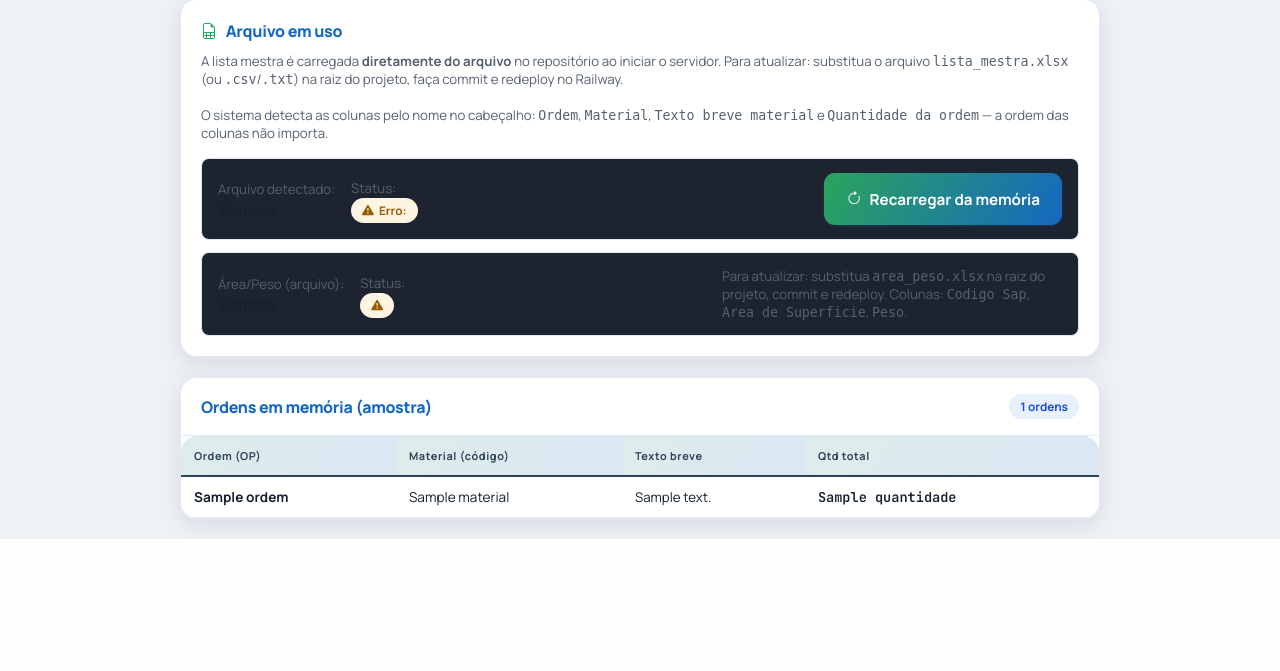
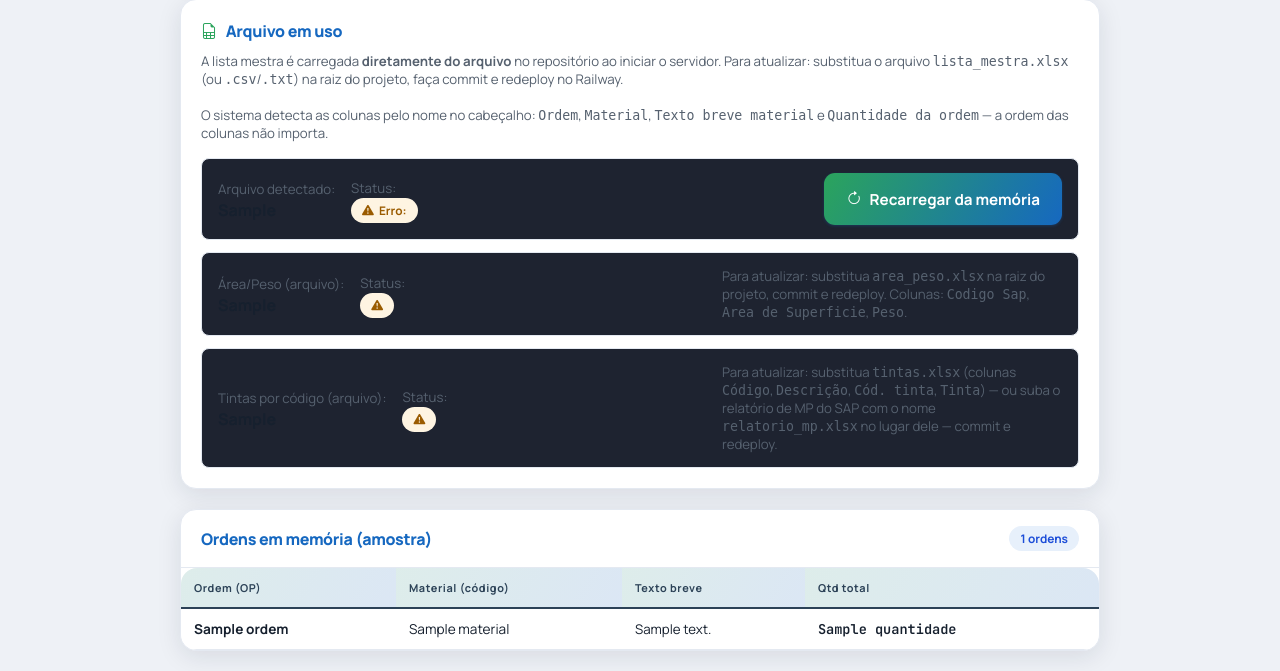
Before and after one commit to engenhariadecio/CONTROLEPREBANHOEBANHO, a Flask app: template templates/mestre.html in a window 1280 px wide. Shown: the part 476-1147 px from the top of the page. Before the commit the page ends 1015 px from the top, so only its background shows below. Run offline with Flask 3, Linux system fonts and the light colour scheme; the template is opened without the code that fills it: most values are stand-ins (such as "Sample title", 1, 10 or a date in 2020).

Commit message:
Add files via upload

```diff
--- a/app.py
+++ b/app.py
@@ -216,6 +216,183 @@ def _area_peso_do_codigo(material):
     if d:
         return d['area_m2'], d['peso_kg']
     return 0.0, 0.0
+
+
+# ── Tinta por código da peça (relatório de MP / estrutura do SAP) ───────────
+# Aceita DOIS formatos, detectados pelo cabeçalho:
+#   1) tabela simples: Código | Descrição | Cód. tinta | Tinta
+#   2) o próprio relatório de MP exportado do SAP (estrutura multinível, com as
+#      colunas "Nível", "Material" e "Texto breve material"): a tinta de uma peça
+#      é o componente TINTA logo abaixo dela na estrutura.
+_tinta_por_codigo = {}
+_tinta_status = {'carregada': False, 'total': 0, 'erro': None}
+TINTA_ARQUIVOS = ['tintas.xlsx', 'tintas.csv', 'relatorio_mp.xlsx', 'relatorio_mp.csv']
+_PREFIXOS_TINTA = ('TINTA', 'VERNIZ', 'PRIMER')
+
+
+def _achar_arquivo_tintas():
+    base = os.path.dirname(os.path.abspath(__file__))
+    for nome in TINTA_ARQUIVOS:
+        caminho = os.path.join(base, nome)
+        if os.path.isfile(caminho):
+            return caminho
+    return None
+
+
+def _eh_tinta(descricao):
+    return str(descricao or '').strip().upper().startswith(_PREFIXOS_TINTA)
+
+
+def _tintas_da_estrutura(linhas, i_niv, i_mat, i_txt):
+    """Relatório de MP multinível -> {código: [(cód. tinta, tinta), ...]}."""
+    pilha, filhos, direta = {}, {}, {}
+    for row in linhas:
+        try:
+            niv = int(float(row[i_niv]))
+        except (ValueError, TypeError, IndexError):
+            continue
+        mat = _norm_str(row[i_mat]) if i_mat < len(row) else ''
+        if not mat:
+            continue
+        txt = str(row[i_txt] or '').strip() if i_txt < len(row) else ''
+        pilha[niv] = mat
+        if niv <= 0:
+            continue
+        pai = pilha.get(niv - 1)
+        if not pai:
+            continue
+        if _eh_tinta(txt):
+            lst = direta.setdefault(pai, [])
+            if (mat, txt) not in lst:
+                lst.append((mat, txt))
+        else:
+            fs = filhos.setdefault(pai, [])
+            if mat not in fs:
+                fs.append(mat)
+    mapa = {k: list(v) for k, v in direta.items()}
+    # peça sem tinta própria (ex.: pré-montagem): herda a da peça pintada que a compõe
+    for cod in list(filhos.keys()):
+        if cod in mapa:
+            continue
+        nivel, vistos, achadas = list(filhos.get(cod, [])), {cod}, []
+        for _prof in range(3):
+            prox = []
+            for f in nivel:
+                if f in vistos:
+                    continue
+                vistos.add(f)
+                for t in direta.get(f, []):
+                    if t not in achadas:
+                        achadas.append(t)
+                prox.extend(filhos.get(f, []))
+            if achadas or not prox:
+                break
+            nivel = prox
+        if achadas:
+            mapa[cod] = achadas
+    return mapa
+
+
+def carregar_tintas():
+    """Carrega o de-para código da peça -> tinta."""
+    global _tinta_por_codigo, _tinta_status
+    caminho = _achar_arquivo_tintas()
+    if not caminho:
+        _tinta_status = {'carregada': False, 'total': 0, 'erro': 'Arquivo tintas.xlsx não encontrado.'}
+        print('[tintas] AVISO: nenhum arquivo encontrado.')
+        return
+    try:
+        nome = caminho.lower()
+        if nome.endswith('.csv') or nome.endswith('.txt'):
+            with open(caminho, encoding='utf-8-sig', errors='replace') as f:
+                raw = f.read()
+            sep = '\t' if raw.count('\t') > raw.count(';') and raw.count('\t') > raw.count(',') \
+                else (';' if raw.count(';') > raw.count(',') else ',')
+            linhas = list(csv.reader(io.StringIO(raw), delimiter=sep))
+        else:
+            from openpyxl import load_workbook as _lw
+            wb = _lw(caminho, read_only=True, data_only=True)
+            linhas = [list(r) for r in wb.active.iter_rows(values_only=True)]
+            wb.close()
+
+        def norm(x):
+            return str(x).strip().lower() if x is not None else ''
+        cab, inicio = [], 0
+        for i, row in enumerate(linhas[:10]):
+            nomes = [norm(c) for c in (row or [])]
+            if any(n in ('material', 'código', 'codigo', 'cód. peça', 'codigo sap', 'código sap')
+                   for n in nomes):
+                cab, inicio = nomes, i + 1
+                break
+
+        def col(*alvos):
+            for a in alvos:
+                for j, n in enumerate(cab):
+                    if n == a:
+                        return j
+            return None
+        i_niv = col('nível', 'nivel')
+        i_mat = col('material')
+        i_txt = col('texto breve material')
+        if i_niv is not None and i_mat is not None and i_txt is not None:
+            mapa = _tintas_da_estrutura(linhas[inicio:], i_niv, i_mat, i_txt)
+            formato = 'relatório de MP'
+        else:
+            i_cod = col('código', 'codigo', 'cód. peça', 'codigo sap', 'código sap', 'material')
+            i_tc = col('cód. tinta', 'cod. tinta', 'código tinta', 'codigo tinta')
+            i_tn = col('tinta')
+            if i_cod is None or i_tn is None:
+                i_cod, i_tc, i_tn, inicio = 0, 2, 3, 1      # ordem padrão do arquivo
+            mapa = {}
+            for row in linhas[inicio:]:
+                if not row or i_cod >= len(row):
+                    continue
+                cod = _norm_str(row[i_cod])
+                tn = str(row[i_tn] or '').strip() if i_tn < len(row) else ''
+                tc = _norm_str(row[i_tc]) if i_tc is not None and i_tc < len(row) else ''
+                if not cod or not (tn or tc):
+                    continue
+                lst = mapa.setdefault(cod, [])
+                if (tc, tn) not in lst:
+                    lst.append((tc, tn))
+            formato = 'tabela'
+        # também responde ao código digitado sem os zeros à esquerda
+        for cod in list(mapa.keys()):
+            alt = cod.lstrip('0')
+            if alt and alt not in mapa:
+                mapa[alt] = mapa[cod]
+        _tinta_por_codigo = mapa
+        _tinta_status = {'carregada': True, 'total': len(mapa), 'erro': None}
+        print(f'[tintas] Carregada: {len(mapa)} códigos de "{os.path.basename(caminho)}" ({formato}).')
+    except Exception as e:
+        _tinta_status = {'carregada': False, 'total': 0, 'erro': str(e)}
+        print(f'[tintas] ERRO ao carregar: {e}')
+
+
+def _tinta_do_codigo(material):
+    """(cód. tinta, tinta) da peça — ('', '') se o código não tem tinta cadastrada.
+    Peça com mais de uma tinta na estrutura devolve todas, separadas por ' / '."""
+    cod = _norm_str(material)
+    if not cod:
+        return '', ''
+    lst = _tinta_por_codigo.get(cod) or _tinta_por_codigo.get(cod.lstrip('0'))
+    if not lst:
+        return '', ''
+    return (' / '.join(t[0] for t in lst if t[0]), ' / '.join(t[1] for t in lst if t[1]))
+
+
+def _itens_com_tinta(itens):
+    """Carimba a tinta em cada item (sempre a partir do código — nunca do que
+    ficou gravado) e devolve o resumo das tintas do cesto/lote."""
+    resumo = []
+    for it in itens or []:
+        tc, tn = _tinta_do_codigo(it.get('material', ''))
+        it['tinta_cod'], it['tinta'] = tc, tn
+        cod = _norm_str(it.get('material', ''))
+        for par in (_tinta_por_codigo.get(cod) or _tinta_por_codigo.get(cod.lstrip('0')) or []):
+            if par not in resumo:
+                resumo.append(par)
+    return [{'cod': a, 'nome': b} for a, b in resumo]
 
 
 def carregar_lista_mestre():
@@ -834,6 +1011,7 @@ class Card(Base):
             q = int(it.get('quantidade') or 0)
             area_total += a_unit * q
             peso_total += p_unit * q
+        tintas = _itens_com_tinta(itens)
         pausas = _pausas_resumo(self.pausas_json)
         total_pausa_min = round(pausas['total_seg'] / 60, 1)
         # tempo de espera = só tempo dentro da jornada entre fim da prep e início do banho
@@ -851,6 +1029,8 @@ class Card(Base):
             'ordem': self.ordem, 'material': self.material,
             'texto_breve': self.texto_breve, 'quantidade': self.quantidade,
             'itens': itens, 'qtd_total': qtd_total, 'n_itens': len(itens),
+            'tintas': tintas,
+            'tintas_txt': ' / '.join(t['nome'] or t['cod'] for t in tintas),
             'peso_total': round(peso_total, 2), 'area_total': round(area_total, 3),
             'observacao': self.observacao or '',
             'motivo_retrabalho': self.motivo_retrabalho or '',
@@ -1070,6 +1250,7 @@ def init_db():
     _criar_indice_unico_ativos()
     carregar_lista_mestre()
     carregar_area_peso()
+    carregar_tintas()
     db = Session()
     try:
         if db.query(Usuario).count() == 0:
@@ -1388,6 +1569,7 @@ def admin_mestre():
     if request.method == 'POST' and request.form.get('acao') == 'recarregar':
         carregar_lista_mestre()
         carregar_area_peso()
+        carregar_tintas()
         st = _lista_status
         if st['carregada']:
             msg = f'Lista recarregada com sucesso: {st["total"]} ordens na memória.'
@@ -1403,11 +1585,14 @@ def admin_mestre():
     ap = _areapeso_status
     cap = _achar_arquivo_areapeso()
     areapeso_info = os.path.basename(cap) if cap else 'Nenhum arquivo encontrado'
+    ctin = _achar_arquivo_tintas()
+    tintas_info = os.path.basename(ctin) if ctin else 'Nenhum arquivo encontrado'
     return render_template('mestre.html', nome=session.get('nome'),
                            msg=msg, total_itens=st['total'],
                            amostra=amostra, status=st,
                            arquivo_info=arquivo_info,
-                           areapeso_status=ap, areapeso_info=areapeso_info)
+                           areapeso_status=ap, areapeso_info=areapeso_info,
+                           tintas_status=_tinta_status, tintas_info=tintas_info)
 
 
 @app.route('/api/admin/testar_op/<path:ordem>')
@@ -1417,7 +1602,8 @@ def api_admin_testar_op(ordem):
     with _lista_lock:
         item = _lista_por_ordem.get(o)
     if item:
-        return jsonify({'encontrado': True, **item})
+        tc, tn = _tinta_do_codigo(item.get('material', ''))
+        return jsonify({'encontrado': True, **item, 'tinta_cod': tc, 'tinta': tn})
     return jsonify({'encontrado': False, 'ordem': o})
 
 
@@ -2046,7 +2232,8 @@ def api_buscar_ordem(ordem):
     with _lista_lock:
         item = _lista_por_ordem.get(o)
     if item:
-        return jsonify({'encontrado': True, **item})
+        tc, tn = _tinta_do_codigo(item.get('material', ''))
+        return jsonify({'encontrado': True, **item, 'tinta_cod': tc, 'tinta': tn})
     return jsonify({'encontrado': False, 'ordem': o})
 
 
@@ -2058,10 +2245,14 @@ def api_buscar_codigo(codigo):
         item = (_lista_por_material.get(bruto)
                 or _lista_por_material.get(bruto.lstrip('0'))
                 or _lista_por_material.get(_norm_ordem(codigo)))
+    tc, tn = _tinta_do_codigo(bruto)
     if item:
+        if not (tc or tn):
+            tc, tn = _tinta_do_codigo(item['material'])
         return jsonify({'encontrado': True, 'material': item['material'],
-                        'texto_breve': item['texto_breve'], 'quantidade': item['quantidade']})
-    return jsonify({'encontrado': False, 'material': bruto})
+                        'texto_breve': item['texto_breve'], 'quantidade': item['quantidade'],
+                        'tinta_cod': tc, 'tinta': tn})
+    return jsonify({'encontrado': False, 'material': bruto, 'tinta_cod': tc, 'tinta': tn})
 
 
 @app.route('/api/prep/iniciar', methods=['POST'])
@@ -3316,6 +3507,8 @@ def _gerar_excel(tipo, turnos=None, de=None, ate=None):
                     24, 14, 16, 14, 16, 14, 15, 8, 11, 10, 22,
                     18, 18, 18, 18, 18, 28, 28, 28, 12, 12, 18]
 
+        headers = headers + ['Cód. tinta', 'Tinta']
+        larg = larg + [12, 36]
         _estilo_cabecalho(ws, headers)
 
         for c in cards:
@@ -3340,7 +3533,8 @@ def _gerar_excel(tipo, turnos=None, de=None, ate=None):
                         dd['prep_inicio_data'], dd['prep_inicio_hora'],
                         dd['prep_fim_data'], dd['prep_fim_hora'],
                         dd['prep_minutos'], dd['total_pausa_min'],
-                        dd['pausas']['texto'], dd['observacao'], dd['turno_prep_lbl'], it_motivo
+                        dd['pausas']['texto'], dd['observacao'], dd['turno_prep_lbl'], it_motivo,
+                        it.get('tinta_cod', ''), it.get('tinta', '')
                     ])
                 elif tipo == 'banho':
                     ws.append([
@@ -3351,7 +3545,8 @@ def _gerar_excel(tipo, turnos=None, de=None, ate=None):
                         dd['prep_fim_data'], dd['prep_fim_hora'],
                         dd['banho_inicio_data'], dd['banho_inicio_hora'],
                         dd['banho_fim_data'], dd['banho_fim_hora'],
-                        dd['espera_min'], dd['banho_minutos'], dd['obs_banho'], dd['turno_lbl']
+                        dd['espera_min'], dd['banho_minutos'], dd['obs_banho'], dd['turno_lbl'],
+                        it.get('tinta_cod', ''), it.get('tinta', '')
                     ])
                 else:  # geral
                     pt = pint_por_card.get(c.id, {})
@@ -3395,7 +3590,8 @@ def _gerar_excel(tipo, turnos=None, de=None, ate=None):
                         (_d(tm['fim_ciclo']) + ' ' + _h(tm['fim_ciclo'])).strip(),
                         tm['total_processo'], tm['total_trabalho'], tm['total_espera'],
                         dd['observacao'], dd['obs_banho'], dd.get('obs_pintura', ''),
-                        dd['turno_prep_lbl'], dd['turno_banho_lbl'], it_motivo
+                        dd['turno_prep_lbl'], dd['turno_banho_lbl'], it_motivo,
+                        it.get('tinta_cod', ''), it.get('tinta', '')
                     ])
 
         # ── Resumo (para conferência): contagem EXATA de cestos e peças ──
@@ -3540,6 +3736,7 @@ try:
         ST_AG_MONTAGEM=ST_AG_MONTAGEM, ST_PREENCHER=ST_PREENCHER,
         ST_FILA_BANHO=ST_FILA_BANHO, PROCESSOS=PROCESSOS, Usuario=Usuario,
         _area_peso_do_codigo=_area_peso_do_codigo, _op_txt=_op_txt,
+        _itens_com_tinta=_itens_com_tinta,
         _pausas_resumo=_pausas_resumo, total_cestos=total_cestos,
         _ler_config=_ler_config,
     )
--- a/static/style.css
+++ b/static/style.css
@@ -973,3 +973,10 @@ img,canvas{max-width:100%;}
 .cesto.st-AGUARDANDO_MONTAGEM .cesto-tag{color:var(--red);}
 .cesto.st-AGUARDANDO_MONTAGEM .cesto-num{color:var(--aco-900);}
 .tbl tr.tot td{background:#f1f6fa;border-top:2px solid var(--line);}
+
+
+/* ── Tinta da peça (vem do código, pelo relatório de MP) ── */
+.tinta-tag{display:block;margin-top:3px;font-size:.74rem;font-weight:700;color:#7C5CFC;line-height:1.3;}
+.tinta-tag i{margin-right:3px;}
+.tinta-destaque{margin-top:6px;font-size:.86rem;background:#f0ecff;border-radius:8px;padding:6px 10px;}
+.item-tinta{margin-top:6px;}
--- a/templates/banho.html
+++ b/templates/banho.html
@@ -183,7 +183,7 @@ function verDetalhesBanho(id){
   const c=_cacheCards[id];
   if(!c)return;
   const itens=(c.itens&&c.itens.length)?c.itens:[{ordem:c.ordem,material:c.material,texto_breve:c.texto_breve,quantidade:c.quantidade}];
-  const linhas=itens.map(it=>{const rt=(it.tipo||'Normal')==='Retrabalho';const pill=`<span class="pill ${rt?'pill-retrab':'pill-normal'}">${it.tipo||'Normal'}</span>${rt&&it.motivo?`<br><span class="small muted">${it.motivo}</span>`:''}`;return `<tr><td><strong>${it.ordem||'—'}</strong></td><td>${it.material||'—'}</td><td><span class="small">${it.texto_breve||'—'}</span></td><td class="mono">${it.quantidade||0}</td><td>${pill}</td></tr>`;}).join('');
+  const linhas=itens.map(it=>{const rt=(it.tipo||'Normal')==='Retrabalho';const pill=`<span class="pill ${rt?'pill-retrab':'pill-normal'}">${it.tipo||'Normal'}</span>${rt&&it.motivo?`<br><span class="small muted">${it.motivo}</span>`:''}`;return `<tr><td><strong>${it.ordem||'—'}</strong></td><td>${it.material||'—'}</td><td><span class="small">${it.texto_breve||'—'}</span>${(it.tinta||it.tinta_cod)?`<div class="tinta-tag"><i class="bi bi-palette-fill"></i> ${[it.tinta_cod,it.tinta].filter(Boolean).join(' · ')}</div>`:''}</td><td class="mono">${it.quantidade||0}</td><td>${pill}</td></tr>`;}).join('');
   const esperaTxt=c.estado==='FILA_BANHO'&&c.prep_fim_iso
     ? fmtTempo(tempoUtilSegundos(new Date(c.prep_fim_iso).getTime(),agoraServidor()))
     : (c.espera_min!=null?c.espera_min+' min':'—');
--- a/templates/mestre.html
+++ b/templates/mestre.html
@@ -120,6 +120,24 @@
       </div>
       <div class="small muted" style="margin-left:auto;max-width:340px;">
         Para atualizar: substitua <code>area_peso.xlsx</code> na raiz do projeto, commit e redeploy. Colunas: <code>Codigo Sap</code>, <code>Area de Superficie</code>, <code>Peso</code>.
+      </div>
+    </div>
+
+    <div style="display:flex;align-items:center;gap:16px;flex-wrap:wrap;padding:14px 16px;background:var(--bg-card,#1e2330);border-radius:8px;border:1px solid var(--line);margin-top:12px;">
+      <div>
+        <span class="small muted">Tintas por código (arquivo):</span><br>
+        <strong>{{ tintas_info }}</strong>
+      </div>
+      <div>
+        <span class="small muted">Status:</span><br>
+        {% if tintas_status.carregada %}
+          <span class="pill pill-banho"><i class="bi bi-check-circle-fill"></i> Carregada — {{ tintas_status.total }} códigos com tinta</span>
+        {% else %}
+          <span class="pill pill-prep"><i class="bi bi-exclamation-triangle-fill"></i> {{ tintas_status.erro }}</span>
+        {% endif %}
+      </div>
+      <div class="small muted" style="margin-left:auto;max-width:340px;">
+        Para atualizar: substitua <code>tintas.xlsx</code> (colunas <code>Código</code>, <code>Descrição</code>, <code>Cód. tinta</code>, <code>Tinta</code>) — ou suba o relatório de MP do SAP com o nome <code>relatorio_mp.xlsx</code> no lugar dele — commit e redeploy.
       </div>
     </div>
   </div>
--- a/templates/pintura.html
+++ b/templates/pintura.html
@@ -607,6 +607,7 @@ function preencherMenu(l){
   mTitulo.textContent=tituloLote(l);
   mResumo.innerHTML=`<div><strong>${l.quantidade}</strong> peças · <strong>${l.area_total}</strong> m² · <strong>${l.peso_total}</strong> kg</div>
     <div class="small muted" style="margin-top:4px;">${esc(opTxt(l))} · ${esc(l.processo)||'sem processo'}${l.tipo==='Retrabalho'?' · <strong>Retrabalho</strong>':''}${l.numero_cesto&&!l.com_cesto?` · veio do cesto ${l.numero_cesto}`:''}</div>
+    ${(l.tintas&&l.tintas.length)?`<div class="tinta-tag tinta-destaque"><i class="bi bi-palette-fill"></i> ${l.tintas.map(t=>esc([t.cod,t.nome].filter(Boolean).join(' · '))).join(' / ')}</div>`:`<div class="small muted" style="margin-top:4px;"><i class="bi bi-palette"></i> tinta não cadastrada para este código</div>`}
     ${l.local?`<div class="small muted" style="margin-top:4px;"><i class="bi bi-geo-alt"></i> ${esc(l.local)}</div>`:''}
     <div class="small muted" style="margin-top:4px;"><i class="bi bi-hourglass-split"></i> aguardando há ${fmtTempo(l.esperando_seg||0)}</div>`;
 }
@@ -662,7 +663,7 @@ function voltarDoOper(){
 }
 function renderDetalhes(l){
   const itens=(l.itens||[]).map(it=>`<tr><td><strong>${it.ordem||'—'}</strong></td><td>${it.material||'—'}</td>
-    <td><span class="small">${it.texto_breve||'—'}</span></td><td class="mono">${it.quantidade||0}</td>
+    <td><span class="small">${it.texto_breve||'—'}</span>${(it.tinta||it.tinta_cod)?`<div class="tinta-tag"><i class="bi bi-palette-fill"></i> ${[it.tinta_cod,it.tinta].filter(Boolean).join(' · ')}</div>`:''}</td><td class="mono">${it.quantidade||0}</td>
     <td><span class="pill ${it.tipo==='Retrabalho'?'pill-retrab':'pill-normal'}">${it.tipo||'Normal'}</span></td></tr>`).join('');
   const co=l.cesto_origem;
   const hist=(l.historico||[]).map(h=>`<div class="hist-item"><b>${h.tipo_lbl}</b>${h.detalhe?' · '+h.detalhe:''}
@@ -991,6 +992,7 @@ function cadItens_render(){
         <div><label class="mini-label">Quantidade</label><input class="input input-sm" type="number" min="0"
           value="${it.quantidade||0}" oninput="cadItens[${i}].quantidade=parseInt(this.value||'0',10)"></div>
       </div>
+      ${(it.tinta||it.tinta_cod)?`<div class="tinta-tag"><i class="bi bi-palette-fill"></i> ${[it.tinta_cod,it.tinta].filter(Boolean).join(' · ')}</div>`:''}
     </div>`).join(''):'<div class="muted small" style="padding:8px 0;">Nenhuma OP ainda. Bipe ou digite abaixo.</div>';
 }
 async function cadAddOrdem(){
@@ -1000,7 +1002,7 @@ async function cadAddOrdem(){
     const j=await (await fetch('/api/buscar_ordem/'+encodeURIComponent(v))).json();
     if(j.encontrado){
       cadItens.push({ordem:j.ordem,material:j.material,texto_breve:j.texto_breve,
-        quantidade:j.quantidade,tipo:cadModo==='retrabalho'?'Retrabalho':'Normal',motivo:''});
+        tinta_cod:j.tinta_cod||'',tinta:j.tinta||'',quantidade:j.quantidade,tipo:cadModo==='retrabalho'?'Retrabalho':'Normal',motivo:''});
       cadMsg.textContent='';
     }else{
       cadItens.push({ordem:j.ordem||v,material:'',texto_breve:'',quantidade:0,
```
Also changed, not shown: pintura.py (+69 -6 lines), templates/painel.html (+8 -3 lines), templates/prep.html (+14 -5 lines), README.md, 1 other file.
